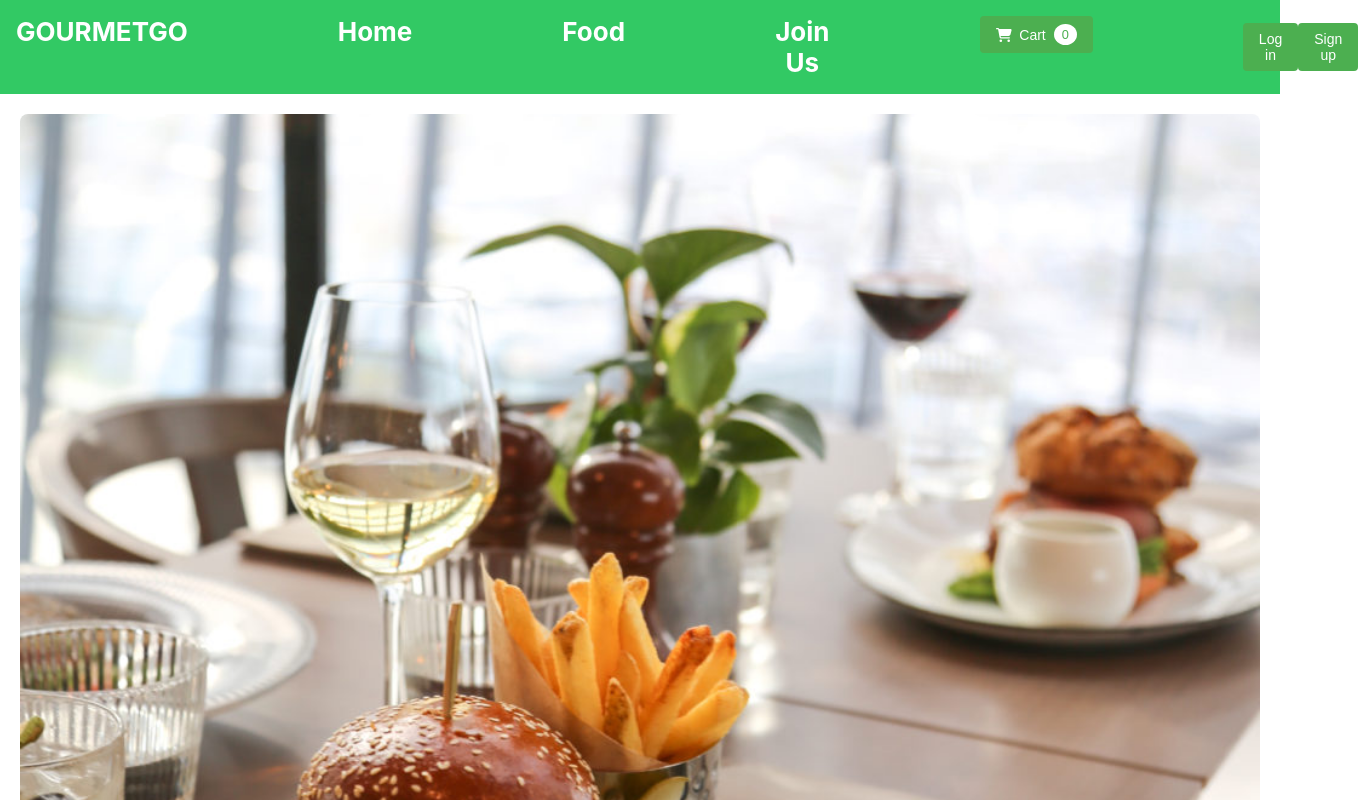
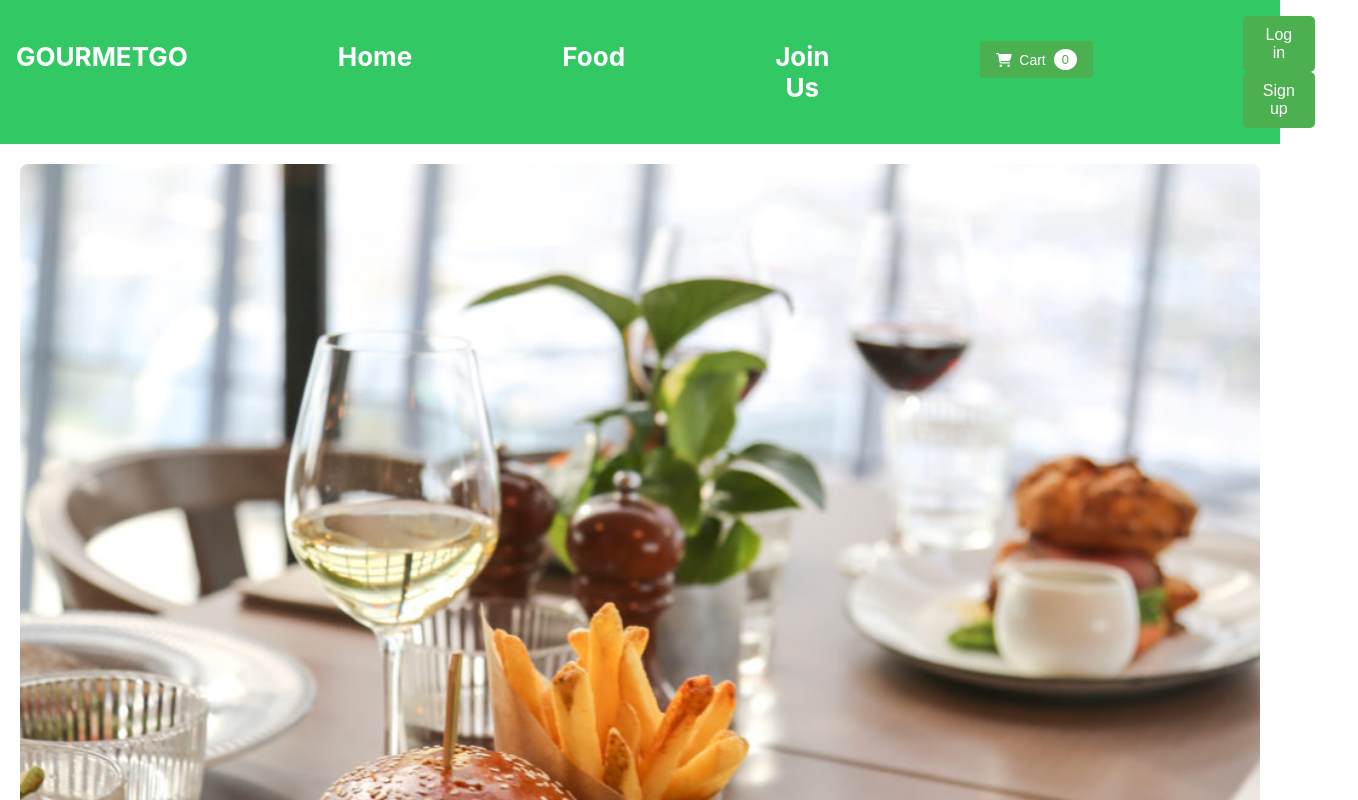
Before and after one commit to yanfangchen209/Reactfoodorderapp, a React (Create React App) app: page / in a window 1280 px wide. Shown: the top 800 px of the page, 1358 px wide, since content can reach past the window. Built offline with nearby package versions, Linux system fonts and the light colour scheme.

Commit message:
hash password and style login/signup/signout buttons

```diff
--- a/package.json
+++ b/package.json
@@ -11,6 +11,7 @@
     "@testing-library/jest-dom": "^5.17.0",
     "@testing-library/react": "^13.4.0",
     "@testing-library/user-event": "^13.5.0",
+    "bcryptjs": "^2.4.3",
     "react": "^18.2.0",
     "react-dom": "^18.2.0",
     "react-router-dom": "^6.22.3",
--- a/src/components/Header/PageNavigation.js
+++ b/src/components/Header/PageNavigation.js
@@ -45,6 +45,7 @@ export const PageNavigation = () => {
             </NavLink>
         </li>
       </ul>
+      <div className={classes.loginAndSignupAndSignout}>
           <NavLink to='/login'>
             {!authCxt.isLoggedIn && <button>Log in</button>}
           </NavLink>
@@ -52,7 +53,7 @@ export const PageNavigation = () => {
             {!authCxt.isLoggedIn && <button>Sign up</button>}
           </NavLink>
           {authCxt.isLoggedIn && <button onClick={signOutHandler}>Sign out</button>}
-
+      </div>
     </Fragment>
 
   )
--- a/src/components/Header/PageNavigation.module.css
+++ b/src/components/Header/PageNavigation.module.css
@@ -30,12 +30,18 @@
   color: #4caf4e; /* Active link color */
 }
 
-/*
-.button {
-  background-color: #021303;
-  color: white;
-  padding: 0.5rem 1rem;
+
+
+.loginAndSignupAndSignout button {
+  padding: 10px 20px;
+  font-size: 16px;
+  cursor: pointer;
+  color: #fff;
   border: none;
-  cursor: pointer;
+  border-radius: 5px;
+  transition: background-color 0.3s;
 }
-*/
+
+.loginAndSignupAndSignout button:hover {
+  background-color: #0056b3;
+}
--- a/src/components/Header/Signup.js
+++ b/src/components/Header/Signup.js
@@ -2,6 +2,7 @@ import React, { useState} from 'react'
 import { useNavigate } from 'react-router-dom'
 import {Link} from 'react-router-dom'
 import classes from './Signup.module.css'
+import bcrypt from 'bcryptjs';
 
 /**
  * 1. form validation in backend
@@ -89,20 +90,31 @@ const Signup = () => {
         setreenteredPassword(e.target.value);
     }
 
+    const hashPassword = async (password) => {
+        try{
+            const hashedPassword = await bcrypt.hash(password, 10);
+            return hashedPassword;
+        }catch(error){
+            throw error;
+        }
+    }
+
     const formSubmissionHandler = async (e) => {
         e.preventDefault();
 
         if(!formIsValid){
             return;
         }
+
+
         //gather user entered data
         const userData = {
             email: email,
             firstName: firstName,
             lastName: lastName,
             phoneNumber: mobilePhone,
-            //to do
-            password: 'hashed password'
+            //don't forget await
+            password: await hashPassword(password)
         }
 
         //todo: http post request to backend ? firebase
```
Also changed, not shown: 1 other file (tests, documents, lock files or other folders). Lines whose indentation alone changed are shown as unchanged.
